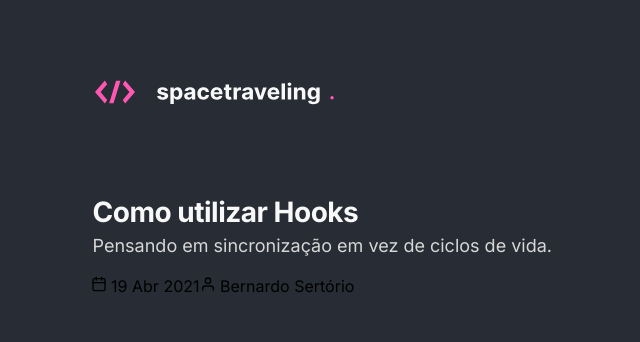
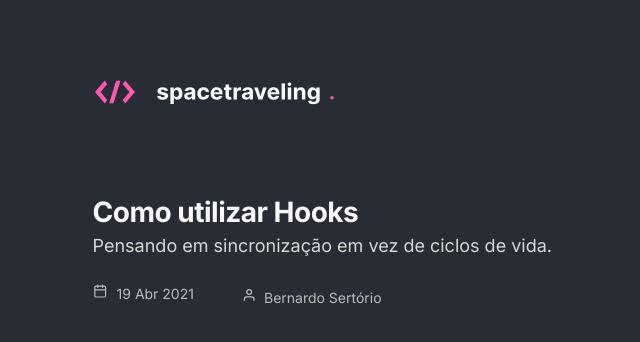
Before and after one commit to bernardosertorio/blogWithNextjs, a Next.js app: page / in a window 1280 px wide. Shown: the top 342 px of the page, without its empty margins (277-917 px from the left). Built offline with nearby package versions, Linux system fonts and the light colour scheme.

Commit message:
styling home page

```diff
--- a/src/pages/home.module.scss
+++ b/src/pages/home.module.scss
@@ -5,7 +5,6 @@
   left: 23.1rem;
   top: 12.2rem;
   border-radius: nullpx;
-}
 
   .homeSection {
     h1 {
@@ -45,12 +44,68 @@
       color: #D7D7D7;
     }
 
-  div {
+    .homeCalendarUser{
+      display: block;
+
+      .homeCalendar {
         position: relative;
-    left: -2px;
-    right: 84.43%;
-    top: 25px;
+        left: 0%;
+        right: 65.14%;
+        margin-top: 2rem;
+        bottom: 0%;
+
+        svg {
+          position: flex;
+          width: 0.9rem;
+          left: 1rem;
+          right: 1rem;
+          color: #BBBBBB;
+        }
+
+        time {
+          position: flex;
+          margin-left: 0.6rem;
+          right: 84.71%;
           bottom: 1.85%;
 
+          font-family: Inter;
+          font-style: normal;
+          font-weight: normal;
+          font-size: 14px;
+          line-height: 17px;
+          color: #BBBBBB;
         }
       }
+
+      .homeUser {
+        position: relative;
+        left: 19%;
+        right: 65.14%;
+        margin-top: -1rem;
+        bottom: 0%;
+
+        svg {
+          position: relative;
+          width: 0.9rem;
+          left: 1rem;
+          right: 1rem;
+          color: #BBBBBB;
+        }
+
+        text {
+          position: flex;
+          margin-left: 1.5rem;
+          right: 84.71%;
+          bottom: 1.85%;
+
+          font-family: Inter;
+          font-style: normal;
+          font-weight: normal;
+          font-size: 14px;
+          line-height: 17px;
+          color: #BBBBBB;
+        }
+      }
+    }
+  }
+}
--- a/src/pages/index.tsx
+++ b/src/pages/index.tsx
@@ -43,9 +43,15 @@ export default function Home() {
             </a>
           </Link>
           <h2>Pensando em sincronização em vez de ciclos de vida.</h2>
-          <div>
-            <FiCalendar /> <time>19 Abr 2021</time>
-            <FiUser /> <text>Bernardo Sertório</text>
+          <div className={styles.homeCalendarUser}>
+            <div className={styles.homeCalendar}>
+              <FiCalendar />
+              <time>19 Abr 2021</time>
+            </div>
+            <div className={styles.homeUser}>
+              <FiUser />
+              <text>Bernardo Sertório</text>
+            </div>
           </div>
         </section>
       </main>
```
Lines whose indentation alone changed are shown as unchanged.
